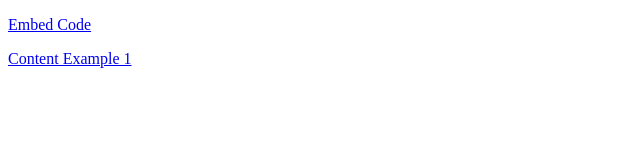
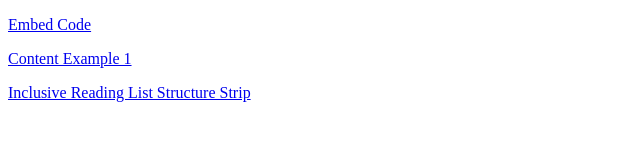
Before and after one commit to angussinclairkcl/kcl-lc-h5p, a plain HTML site: page index.html in a window 1280 px wide. Shown: the whole page, without its empty margins (0-640 px from the left). Drawn offline with Linux system fonts and the light colour scheme.

Commit message:
Update index.html

```diff
--- a/index.html
+++ b/index.html
@@ -3,7 +3,7 @@
 <body>
 	<p><a href="/kcl-lc-h5p/embedcode.html">Embed Code</a></p>
 	<p><a href="/kcl-lc-h5p/h5p-standalone-1.3.x/demo/content-example-1.html">Content Example 1</a></p>
-
+	<p><a href="/kcl-lc-h5p/h5p-standalone-1.3.x/demo/inclusive-reading-list-self-reflection-tool.html">Inclusive Reading List Structure Strip</a></p>
 
 
 </body>
```
